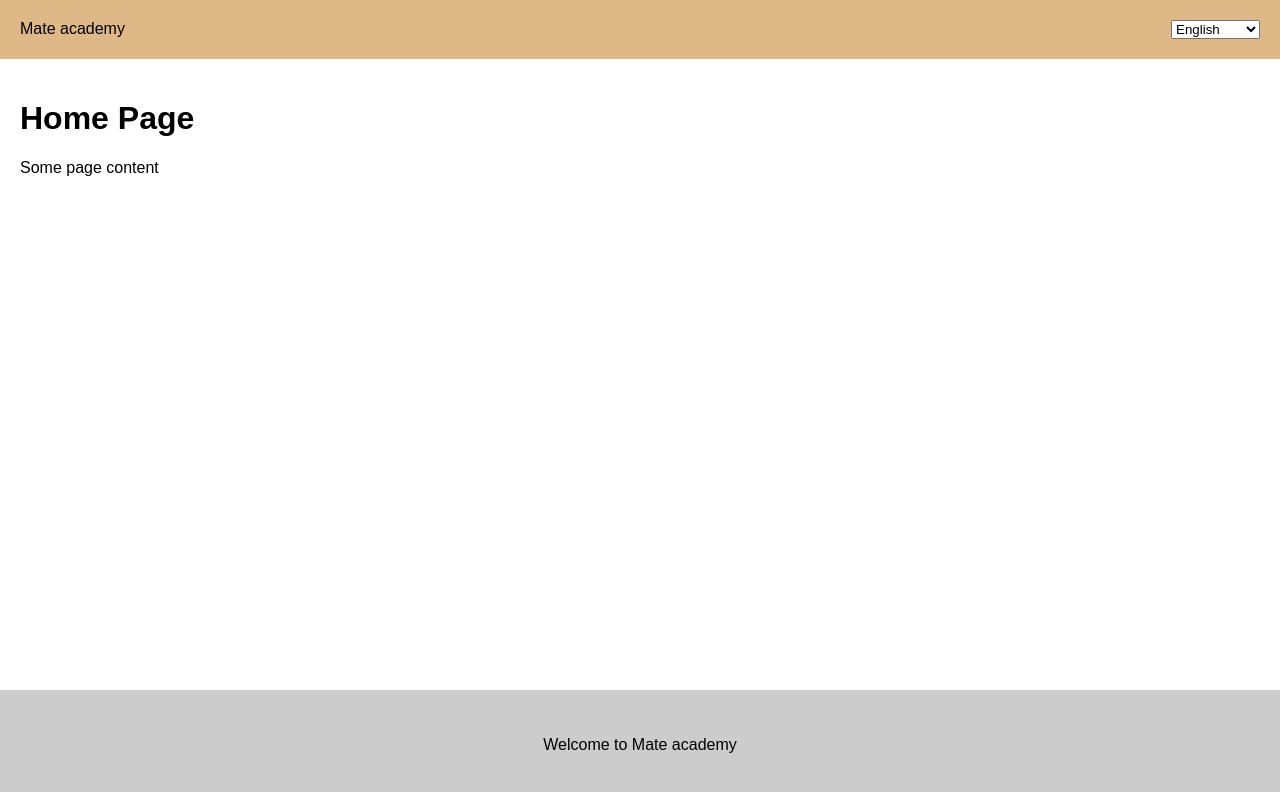
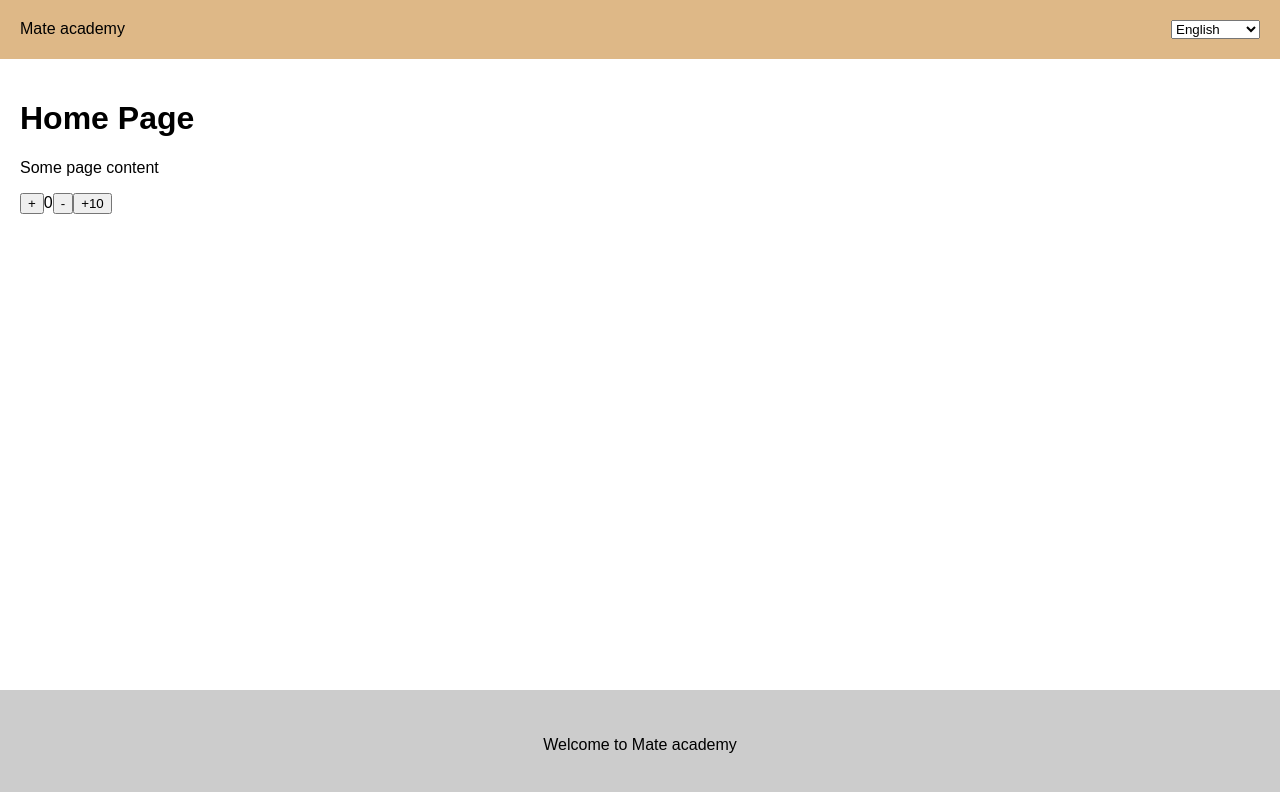
Before and after one commit to boytrend0108/git_sample, a React (Create React App) app in the folder ReactTs/react_context/: page / in a window 1280 px wide. Shown: the top 792 px of the page. Built offline with nearby package versions, Linux system fonts and the light colour scheme.

Commit message:
implement reduser2

```diff
--- a/ReactTs/react_context/src/components/Main/Main.tsx
+++ b/ReactTs/react_context/src/components/Main/Main.tsx
@@ -1,14 +1,81 @@
+import { useReducer } from "react";
 import { Lang } from "../../types/Lang";
 import { HomePage } from "../HomePage/HomePage";
 
 type Props = {
   lang: Lang,
+};
+
+type Action = {type: 'increase'}
+            | {type: 'decrease'}
+            | {type: 'add', payload: number}
+            | {type: 'lang', payload: Lang}
+
+interface State {
+  counter: number,
+  lang: Lang,
 }
 
-export const Main: React.FC<Props> = ( {lang }) => {
+const reducer = (state: State, action: Action): State => {
+  switch (action.type) {
+    case 'increase':
+      return {
+        ...state,
+        counter: state.counter + 1,
+      }
+
+    case 'decrease':
+      return {
+        ...state,
+        counter: state.counter - 1,
+      }
+
+    case 'add':
+      return {
+        ...state,
+        counter: state.counter + action.payload,
+      }
+
+    case 'lang':
+      return {
+        ...state,
+        lang: action.payload
+      }
+
+    default:
+      return state
+  }
+};
+
+
+const initialState: State = {
+  counter: 0,
+  lang: Lang.EN,
+}
+
+export const Main: React.FC<Props> = ( { lang }) => {
+  const [{counter}, dispatch] = useReducer(reducer, initialState);
+
+  const decrease = () => {
+    dispatch({type: 'decrease'})
+  }
+
+  const increase = () => {
+    dispatch({type: 'increase'})
+  }
+
+  const add = () => {
+    dispatch({type: 'add', payload: 10 })
+  }
+
   return (
     <main>
       <HomePage lang={lang} />
+
+      <button onClick={increase}>+</button>
+        {counter}
+      <button onClick={decrease}>-</button>
+      <button onClick={add}>+10</button>
     </main>
   );
 }
```
